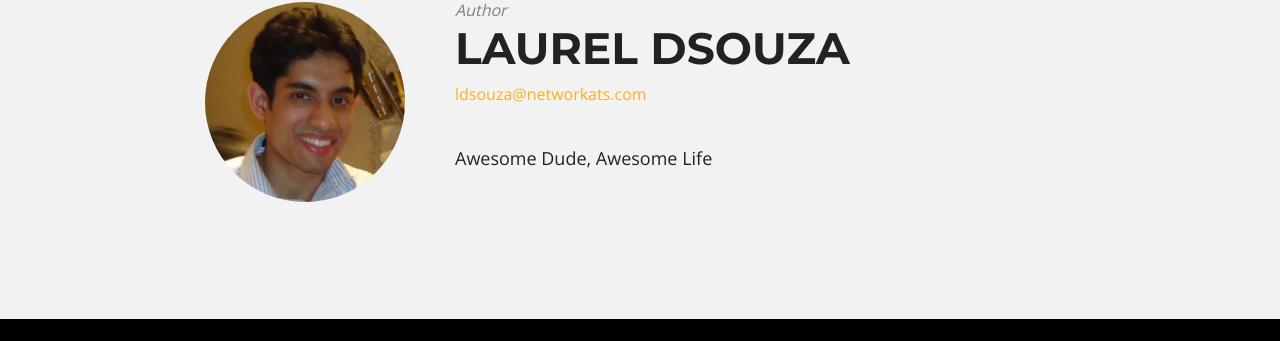
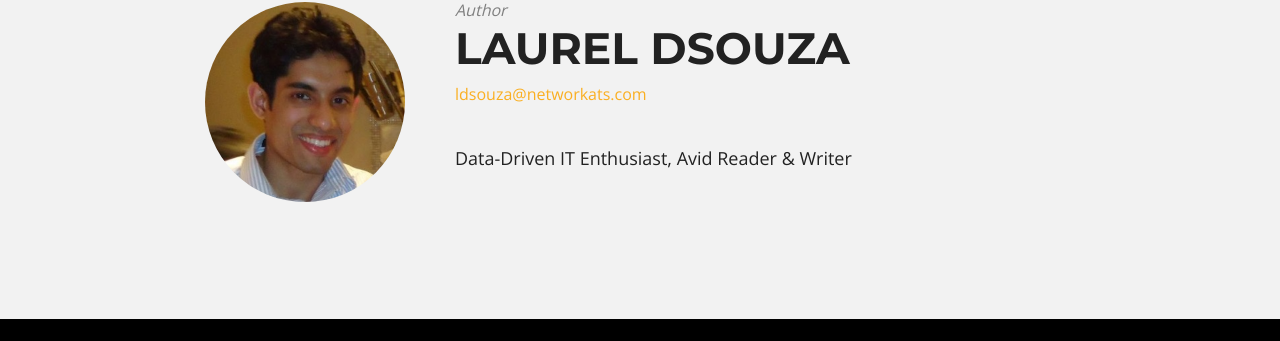
Before and after one commit to ldsouza/ldsouza.github.io, a Jekyll site: the page built from _posts/2017-01-04-how-to-create-a-vm-in-azure-from-an-existing-disk.md, in a window 1280 px wide. Shown: the part 1369-1710 px from the top of the page. Built offline with Jekyll 4.4.1, drawn with Linux system fonts in a browser that asks for light colours; nearby versions of some CDN libraries.

Commit message:
Update _config.yml

```diff
--- a/_config.yml
+++ b/_config.yml
@@ -16,7 +16,7 @@ owner:
   avatar:         bio-lds.jpg
   email:          ldsouza@networkats.com
   # Use the coder's toolbox at http://coderstoolbox.net/string/#!encoding=xml&action=encode&charset=us_ascii to encode your description into XML string
-  description:    Awesome Dude, Awesome Life
+  description:    Data-Driven IT Enthusiast, Avid Reader & Writer
   # Social networking links used in footer. Update and remove as you like.
   twitter:        ldsouza
   facebook:       laureldsouza
```
